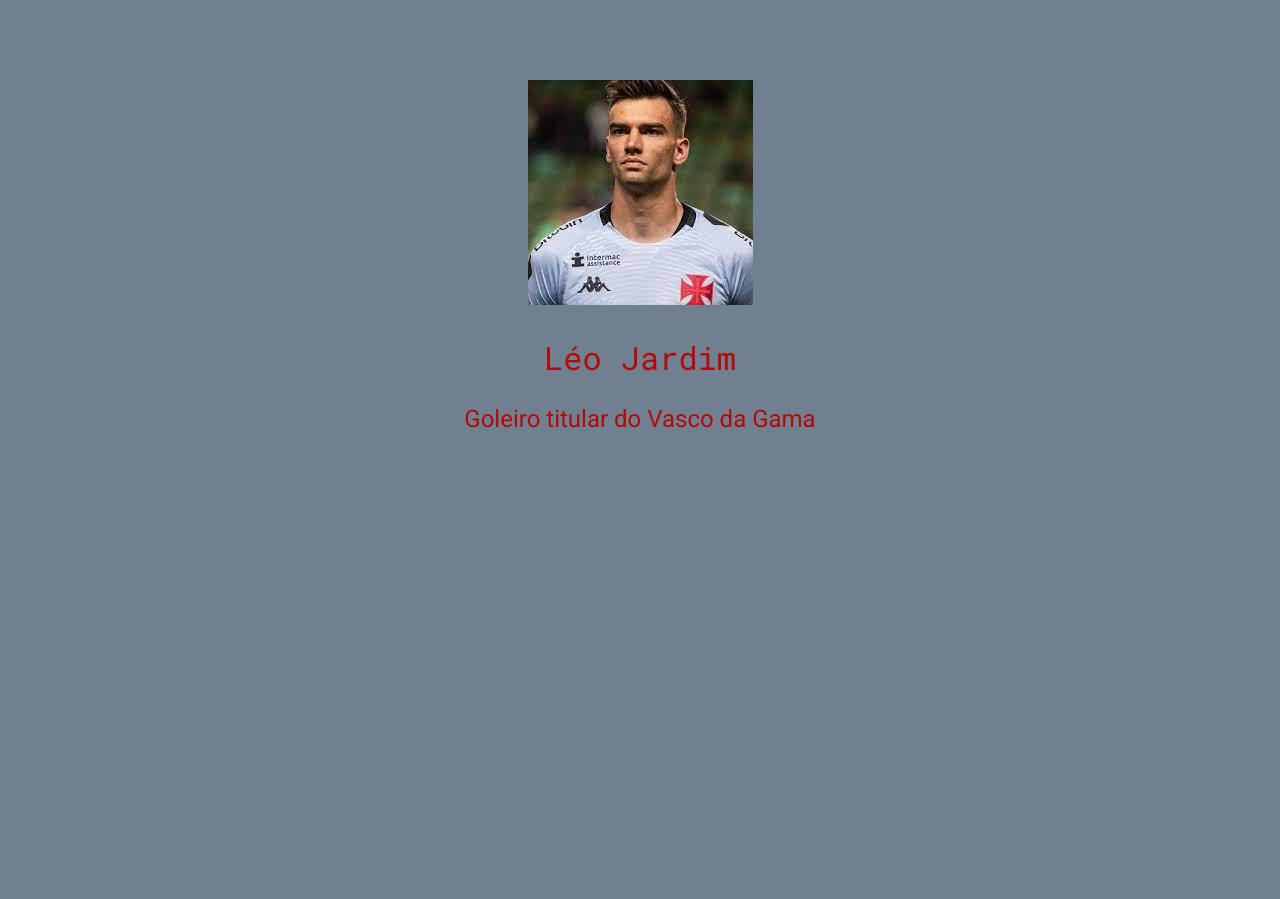
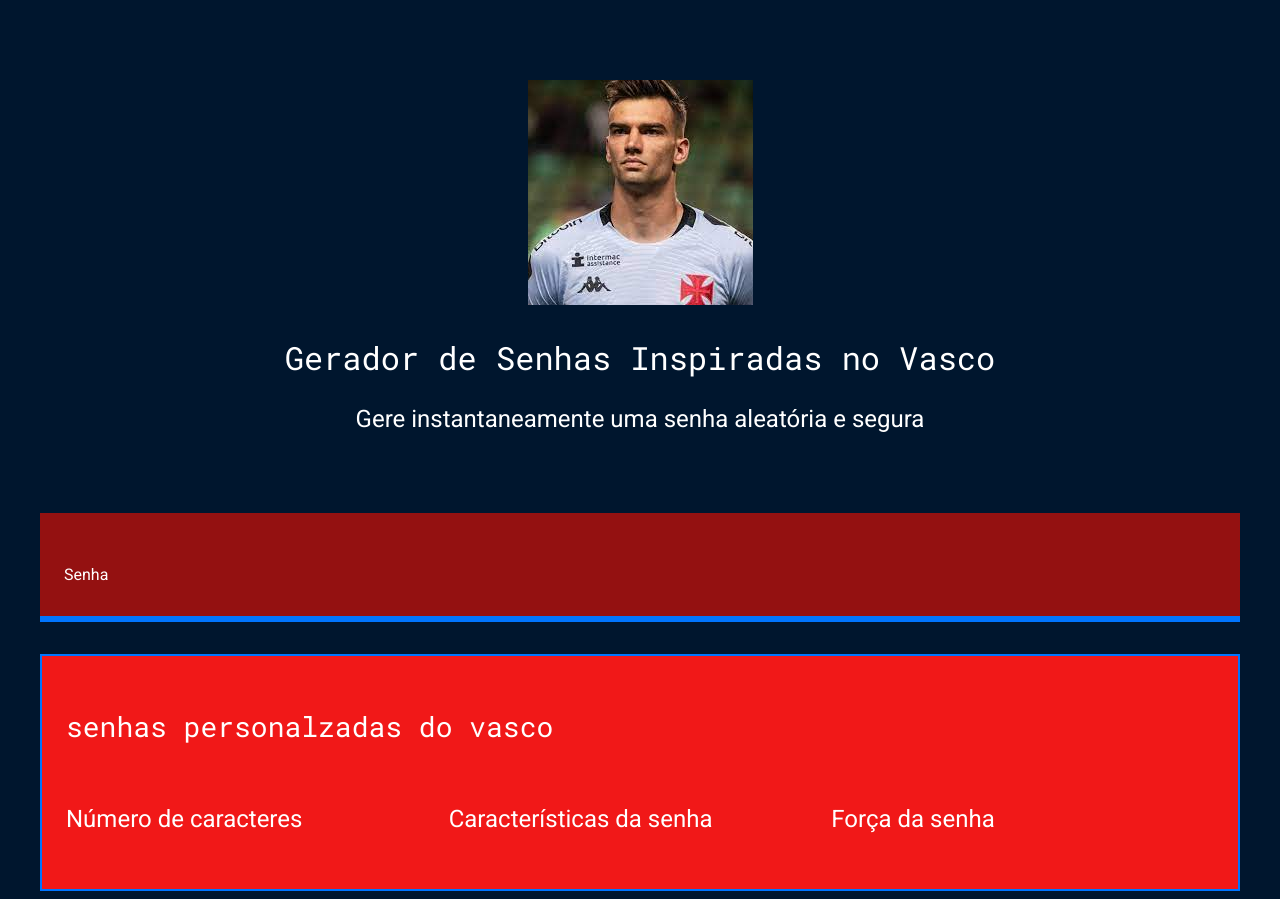
Before and after one commit to MUGRILINHO/goleiro-do-vascao, a plain HTML site: page index.html in a window 1280 px wide. Before the commit the page ends 800 px from the top, so only its background shows below. Drawn offline with Linux system fonts and the light colour scheme.

Commit message:
Add files via upload

```diff
--- a/index.html
+++ b/index.html
@@ -4,19 +4,36 @@
 <head>
     <meta charset="UTF-8">
     <meta name="viewport" content="width=device-width, initial-scale=1.0">
-    <title>Léo Jardim</title>
+    <title>Vascão</title>
     <link rel="stylesheet" href="style.css">
 </head>
 
 <body>
-    <div class="conteudo-titulo">
-        <img src="leo-jardim-vasco.jpg" alt="Léo Jardim">
-        <h2 class="titulo-principal">Léo Jardim</h2>
-        <h3 class="titulo-secundario">Goleiro titular do Vasco da Gama</h3>
-    </div>
-    <div class="conteudo-senha">
-        <imput type="text" id="campo-senha">
-    </div>
+    <section class="conteudo">
+        <div class="conteudo-titulo">
+            <img src="leo-jardim-vasco.jpg" alt="cadeado fechado">
+            <h2 class="titulo-principal">Gerador de Senhas Inspiradas no Vasco</h2>
+            <h3 class="titulo-secundario">Gere instantaneamente uma senha aleatória e segura</h3>
+        </div>
+        <div class="conteudo-senha">
+            <label for="senha">Senha</label>
+            <input name="senha" type="text" id="campo-senha">
+        </div>
+        <div class="parametro">
+            <h3 class="parametro-titulo">senhas personalzadas do vasco</h3>
+            <div class="parametro-coluna__senha">
+                <div class="parametro-senha">
+                    <h4 class="parametro-senha__titulo">Número de caracteres</h4>
+                </div>
+                <div class="parametro-senha">
+                    <h4 class="parametro-senha__titulo">Características da senha</h4>
+                </div>
+                <div class="parametro-senha">
+                    <h4 class="parametro-senha__titulo">Força da senha</h4>
+                </div>
+            </div>
+        </div>
+    </section>
 </body>
 
 </html>
--- a/style.css
+++ b/style.css
@@ -1,10 +1,10 @@
 @import url('https://fonts.googleapis.com/css2?family=Roboto&family=Roboto+Mono&display=swap');
 
 :root{
-    --branco: rgb(180, 9, 9);
-    --cor-de-fundo: #708090;
-    --fundo-senha: #00244D;
-    --fundo-texto: #001E40;
+    --branco: white;
+    --cor-de-fundo: #00162E;
+    --fundo-senha: #941111;
+    --fundo-texto: #f11818;
     --borda: #0075FF;
     --roboto: 'Roboto', sans-serif;
     --roboto-mono: 'Roboto Mono', monospace;
@@ -33,3 +33,60 @@
     text-align: center;
     margin-top: 80px;
 }
+
+.conteudo-senha{
+    margin-top: 80px;
+    background: var(--fundo-senha);
+    padding: 24px;
+    border-bottom: 6px solid var(--borda);
+}
+
+#campo-senha{
+    background-color: var(--fundo-senha);
+    border: none;
+    color: var(--branco);
+    font-family: var(--roboto-mono);
+    font-size: 40px;
+    width: 70%;
+}
+
+#campo-senha:focus{
+    outline: none;
+}
+
+.conteudo{
+    max-width: 1200px;
+    margin: 0 auto;
+}
+
+.parametro{
+    background-color: var(--fundo-texto);
+    border: 2px solid var(--borda);
+    margin-top: 32px;
+    padding: 24px;
+}
+
+.parametro-titulo{
+    font-family: var(--roboto-mono);
+    font-size: 28px;
+}
+
+.parametro-senha__titulo{
+    font-size:24px;
+}
+
+.parametro-coluna__senha{
+    display: flex;
+    flex-direction: column;
+    justify-content: center;
+}
+.parametro-senha{
+    width: 50%;
+    margin: 0 auto;
+}
+
+@media screen and (min-width: 768px) {
+    .parametro-coluna__senha{
+        flex-direction: row;
+    }
+}
```
Also changed, not shown: 1 other file.
